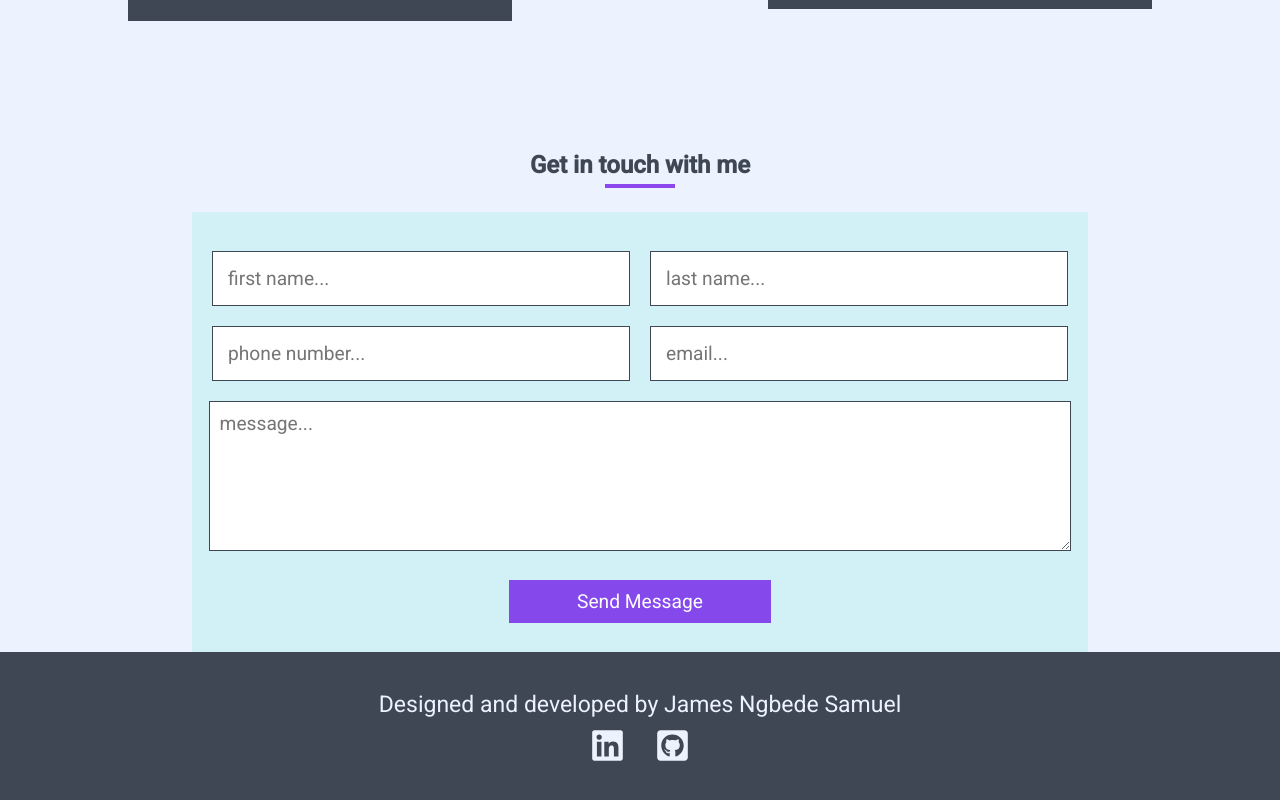
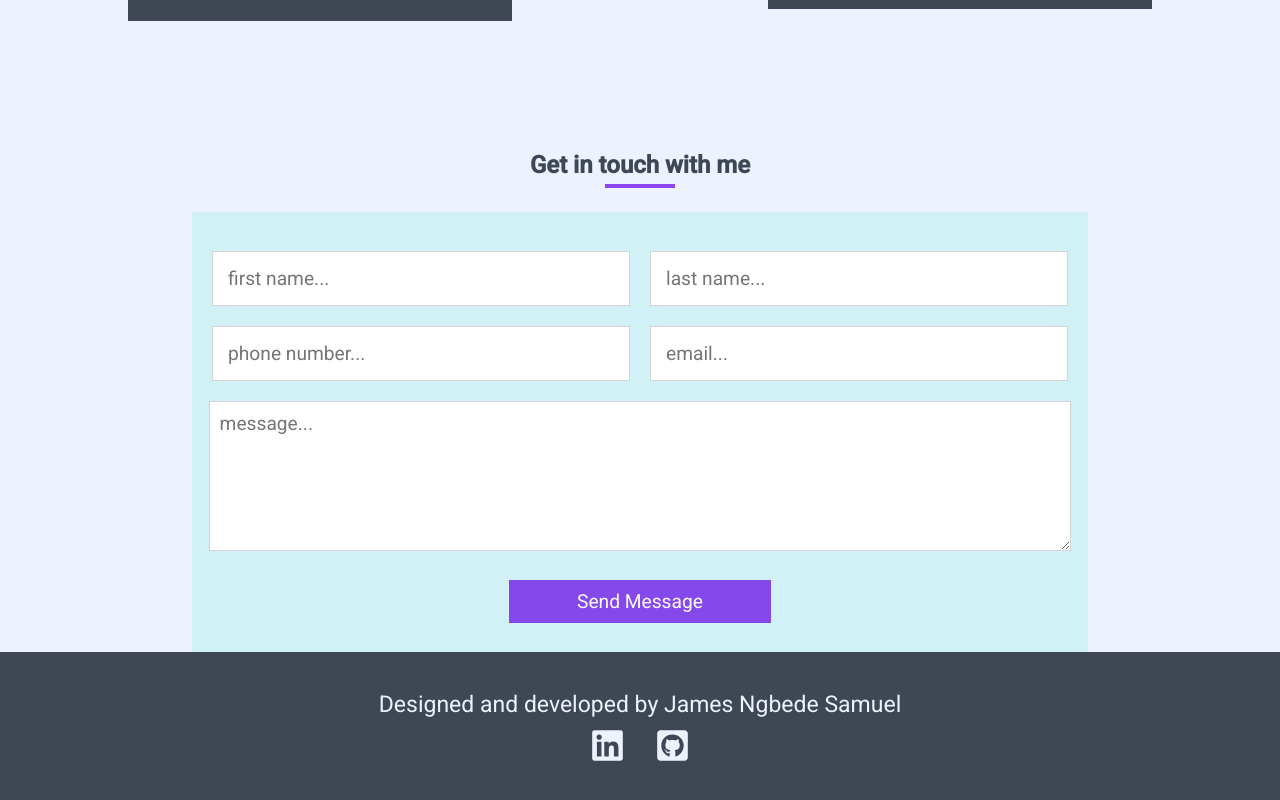
Before and after one commit to Blaspace/Ngbede, a React (Create React App) app: page / in a window 1280 px wide. Shown: the part 2933-3733 px from the top of the page. Built offline with nearby package versions, Linux system fonts and the light colour scheme.

Commit message:
Update index.css

```diff
--- a/src/index.css
+++ b/src/index.css
@@ -409,7 +409,7 @@ a {
   padding: 15px;
   margin-top: 10px;
   font-size: larger;
-  border: 0.5px solid #3e4753;
+  border: 0.5px solid lightgray;
   color: #3e4753;
 }
 .contact textarea {
@@ -418,7 +418,7 @@ a {
   margin-top: 10px;
   min-height: 150px;
   font-size: larger;
-  border: 0.5px solid #3e4753;
+  border: 0.5px solid lightgray;
   color: #3e4753;
 }
 .contact button {
```
